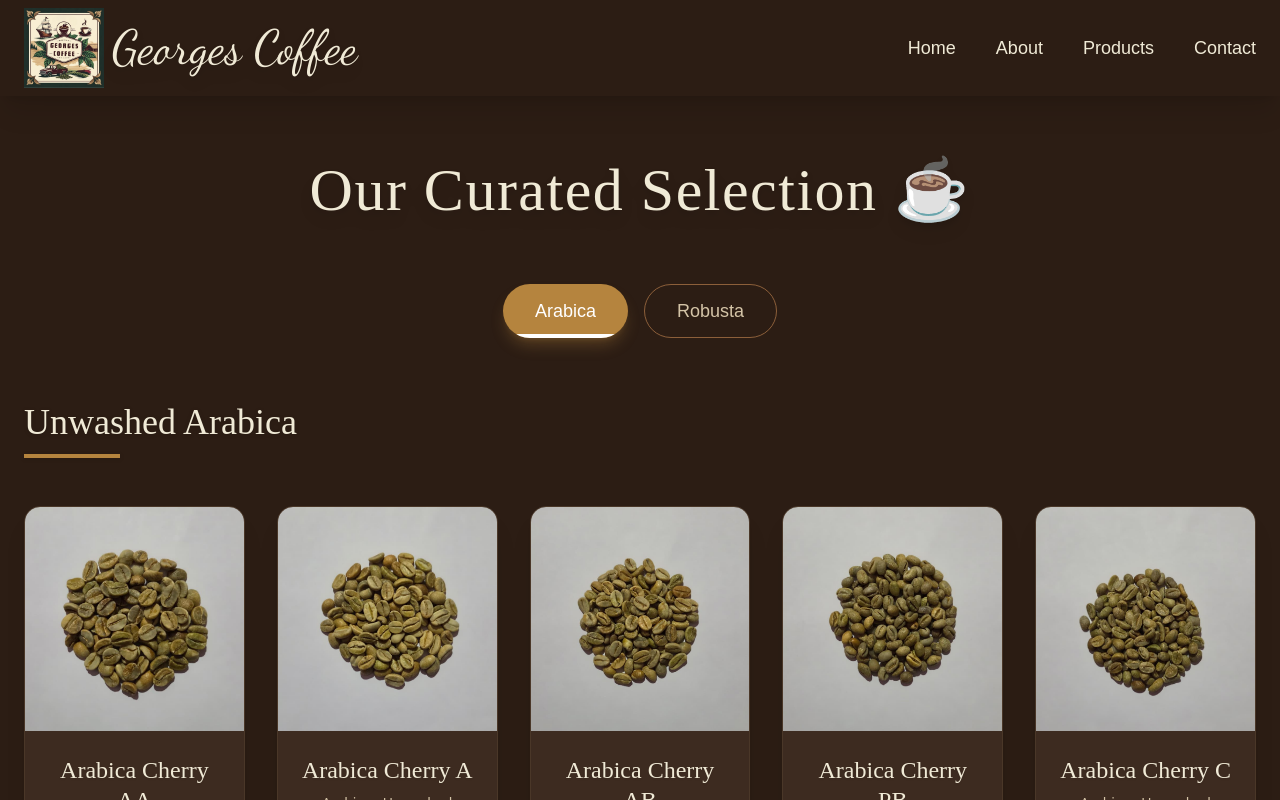
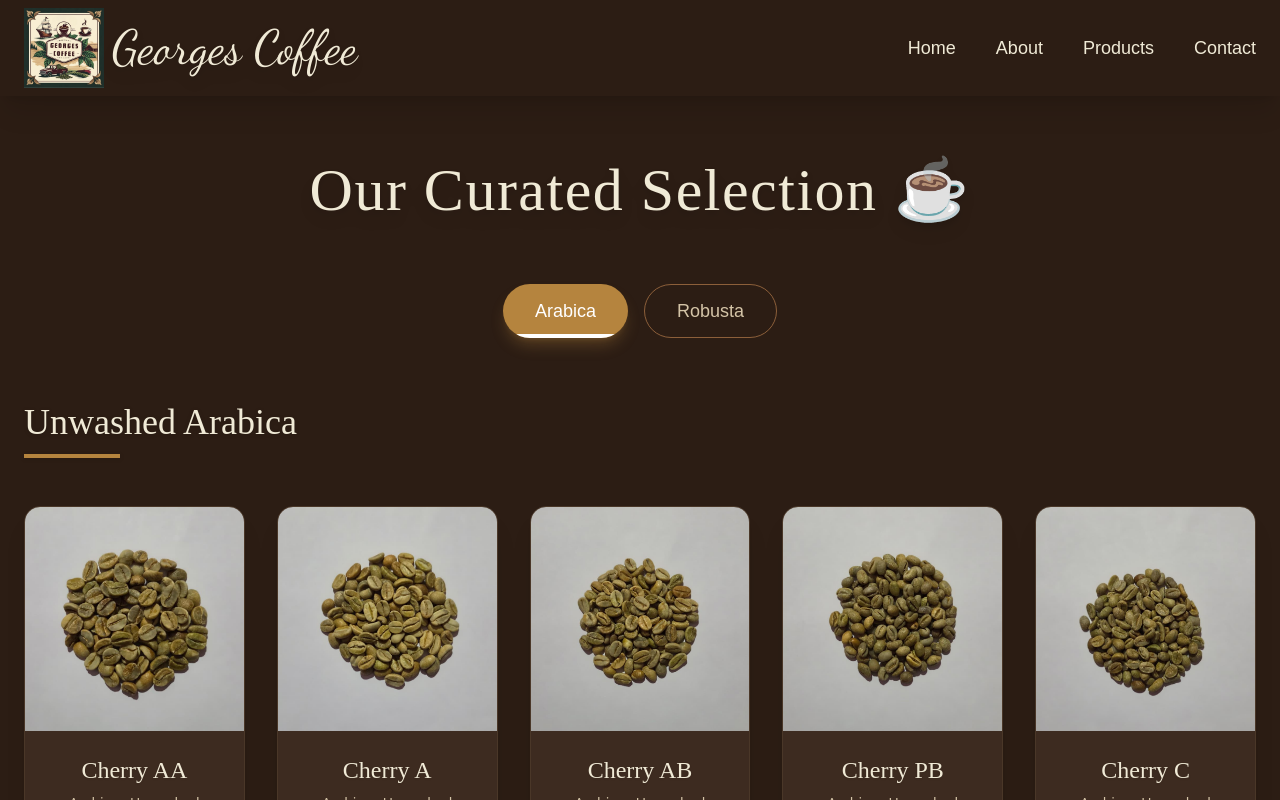
Before and after one commit to Anudepp/Cabinet-of-Coffee-Affairs, a React (Vite) app: page /products in a window 1280 px wide. Shown: the top 800 px of the page. Built offline with nearby package versions, Linux system fonts and the light colour scheme.

Commit message:
Products profile

```diff
--- a/src/components/Products.tsx
+++ b/src/components/Products.tsx
@@ -12,7 +12,7 @@ interface CoffeeProduct {
   process: "Washed" | "Unwashed";
   Area: string;
   Altitude: string;
-  characteristics: string[];
+  FlavorProfile: string[];
   image: string;
 }
 
@@ -32,25 +32,26 @@ const coffeeCategories: CoffeeCategory[] = [
     "products": [
       {
         "id": 7,
-        "name": "Arabica Cherry AA",
+        "name": " Cherry AA",
         "type": "Arabica",
         "process": "Unwashed",
         "Area": "Southern Highlands",
         "Altitude": "1100-1400m",
-        "characteristics": [
-          "Fruity",
-          "Sweet"
+        "FlavorProfile": [
+          "Mellow",
+          "Earthy",
+          "Chocolatey"
         ],
         "image": "/Beans/Arabica/Unwashed/arabica-cherry-aa.jpg"
       },
       {
         "id": 8,
-        "name": "Arabica Cherry A",
+        "name": " Cherry A",
         "type": "Arabica",
         "process": "Unwashed",
         "Area": "Southern Highlands",
         "Altitude": "1100-1400m",
-        "characteristics": [
+        "FlavorProfile": [
           "Fruity",
           "Sweet"
         ],
@@ -58,12 +59,12 @@ const coffeeCategories: CoffeeCategory[] = [
       },
       {
         "id": 9,
-        "name": "Arabica Cherry AB",
+        "name": " Cherry AB",
         "type": "Arabica",
         "process": "Unwashed",
         "Area": "Southern Highlands",
         "Altitude": "1100-1400m",
-        "characteristics": [
+        "FlavorProfile": [
           "Fruity",
           "Sweet"
         ],
@@ -71,12 +72,12 @@ const coffeeCategories: CoffeeCategory[] = [
       },
       {
         "id": 10,
-        "name": "Arabica Cherry PB",
+        "name": " Cherry PB",
         "type": "Arabica",
         "process": "Unwashed",
         "Area": "Southern Highlands",
         "Altitude": "1100-1400m",
-        "characteristics": [
+        "FlavorProfile": [
           "Fruity",
           "Sweet"
         ],
@@ -84,12 +85,12 @@ const coffeeCategories: CoffeeCategory[] = [
       },
       {
         "id": 11,
-        "name": "Arabica Cherry C",
+        "name": " Cherry C",
         "type": "Arabica",
         "process": "Unwashed",
         "Area": "Southern Highlands",
         "Altitude": "1100-1400m",
-        "characteristics": [
+        "FlavorProfile": [
           "Fruity",
           "Sweet"
         ],
@@ -108,7 +109,7 @@ const coffeeCategories: CoffeeCategory[] = [
         "process": "Washed",
         "Area": "Central Highlands",
         "Altitude": "1200-1800m",
-        "characteristics": [
+        "FlavorProfile": [
           "Balanced",
           "Smooth"
         ],
@@ -121,7 +122,7 @@ const coffeeCategories: CoffeeCategory[] = [
         "process": "Washed",
         "Area": "Central Highlands",
         "Altitude": "1200-1800m",
-        "characteristics": [
+        "FlavorProfile": [
           "Floral",
           "Caramel finish"
         ],
@@ -134,7 +135,7 @@ const coffeeCategories: CoffeeCategory[] = [
         "process": "Washed",
         "Area": "Central Highlands",
         "Altitude": "1200-1800m",
-        "characteristics": [
+        "FlavorProfile": [
           "Floral",
           "Caramel finish"
         ],
@@ -147,7 +148,7 @@ const coffeeCategories: CoffeeCategory[] = [
         "process": "Washed",
         "Area": "Central Highlands",
         "Altitude": "1200-1800m",
-        "characteristics": [
+        "FlavorProfile": [
           "Floral",
           "Caramel finish"
         ],
@@ -160,7 +161,7 @@ const coffeeCategories: CoffeeCategory[] = [
         "process": "Washed",
         "Area": "Central Highlands",
         "Altitude": "1200-1800m",
-        "characteristics": [
+        "FlavorProfile": [
           "Floral",
           "Caramel finish"
         ],
@@ -173,7 +174,7 @@ const coffeeCategories: CoffeeCategory[] = [
         "process": "Washed",
         "Area": "Central Highlands",
         "Altitude": "1200-1800m",
-        "characteristics": [
+        "FlavorProfile": [
           "Floral",
           "Caramel finish"
         ],
@@ -187,12 +188,12 @@ const coffeeCategories: CoffeeCategory[] = [
     "products": [
       {
         "id": 12,
-        "name": "Robusta Kaapi Royale",
+        "name": " Kaapi Royale",
         "type": "Robusta",
         "process": "Washed",
         "Area": "Coorg",
         "Altitude": "800-1200m",
-        "characteristics": [
+        "FlavorProfile": [
           "Bold",
           "Chocolatey"
         ],
@@ -205,7 +206,7 @@ const coffeeCategories: CoffeeCategory[] = [
         "process": "Washed",
         "Area": "Coorg",
         "Altitude": "800-1200m",
-        "characteristics": [
+        "FlavorProfile": [
           "Bold",
           "Chocolatey"
         ],
@@ -218,7 +219,7 @@ const coffeeCategories: CoffeeCategory[] = [
         "process": "Washed",
         "Area": "Coorg",
         "Altitude": "800-1200m",
-        "characteristics": [
+        "FlavorProfile": [
           "Bold",
           "Chocolatey"
         ],
@@ -231,7 +232,7 @@ const coffeeCategories: CoffeeCategory[] = [
         "process": "Washed",
         "Area": "Coorg",
         "Altitude": "800-1200m",
-        "characteristics": [
+        "FlavorProfile": [
           "Bold",
           "Chocolatey"
         ],
@@ -244,7 +245,7 @@ const coffeeCategories: CoffeeCategory[] = [
         "process": "Washed",
         "Area": "Coorg",
         "Altitude": "800-1200m",
-        "characteristics": [
+        "FlavorProfile": [
           "Bold",
           "Chocolatey"
         ],
@@ -263,7 +264,7 @@ const coffeeCategories: CoffeeCategory[] = [
         "process": "Unwashed",
         "Area": "Eastern Ghats",
         "Altitude": "600-1000m",
-        "characteristics": [
+        "FlavorProfile": [
           "Strong body",
           "Earthy"
         ],
@@ -276,7 +277,7 @@ const coffeeCategories: CoffeeCategory[] = [
         "process": "Unwashed",
         "Area": "Eastern Ghats",
         "Altitude": "600-1000m",
-        "characteristics": [
+        "FlavorProfile": [
           "Strong body",
           "Earthy"
         ],
@@ -289,7 +290,7 @@ const coffeeCategories: CoffeeCategory[] = [
         "process": "Unwashed",
         "Area": "Eastern Ghats",
         "Altitude": "600-1000m",
-        "characteristics": [
+        "FlavorProfile": [
           "Strong body",
           "Earthy"
         ],
@@ -302,7 +303,7 @@ const coffeeCategories: CoffeeCategory[] = [
         "process": "Unwashed",
         "Area": "Eastern Ghats",
         "Altitude": "600-1000m",
-        "characteristics": [
+        "FlavorProfile": [
           "Strong body",
           "Earthy"
         ],
@@ -315,7 +316,7 @@ const coffeeCategories: CoffeeCategory[] = [
         "process": "Unwashed",
         "Area": "Eastern Ghats",
         "Altitude": "600-1000m",
-        "characteristics": [
+        "FlavorProfile": [
           "Strong body",
           "Earthy"
         ],
@@ -504,8 +505,8 @@ export default function Products() {
                         <strong>Altitude:</strong> {selectedProduct.Altitude}
                       </p>
                       <p>
-                        <strong>Characteristics:</strong>{" "}
-                        {selectedProduct.characteristics.join(", ")}
+                        <strong>FlavorProfile:</strong>{" "}
+                        {selectedProduct.FlavorProfile.join(", ")}
                       </p>
                     </div>
                   </div>
```
Also changed, not shown: src/components/Contact.tsx (+39 -4 lines).
